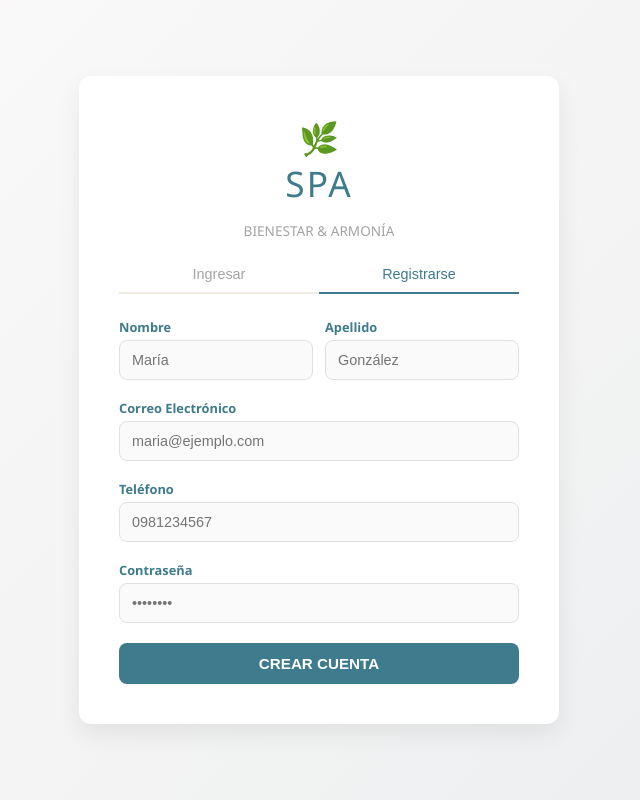
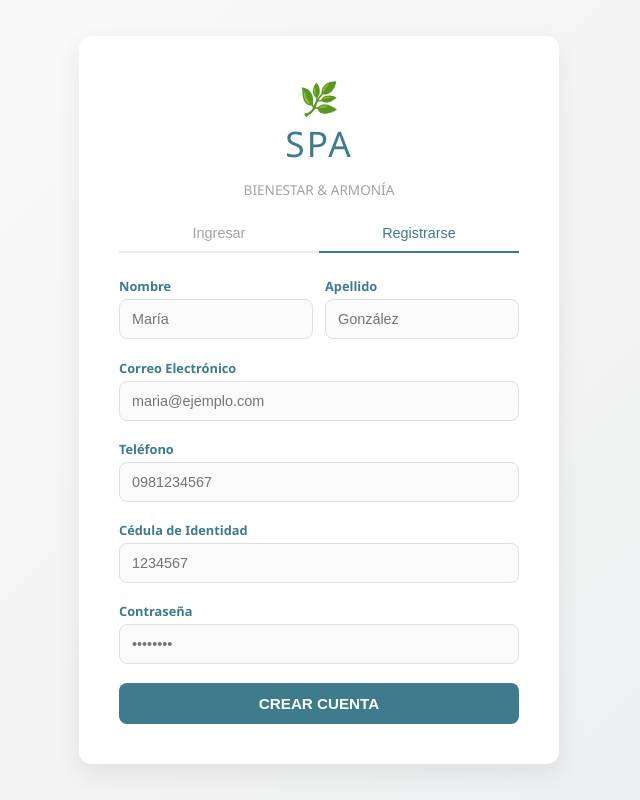
Before and after one commit to JaniSam/SPA_Dise-oWeb, a Vue app in the folder SPA-PROJECT/FrontEnd/: page /login in a window 1280 px wide. Both pictures are taken after a click on the button "Registrarse". Shown: the whole page, without its empty margins (321-961 px from the left). Built offline with nearby package versions, Linux system fonts and the light colour scheme.

Commit message:
Depuración de Bugs en Login

```diff
--- a/SPA-PROJECT/FrontEnd/src/pages/Login.vue
+++ b/SPA-PROJECT/FrontEnd/src/pages/Login.vue
@@ -54,6 +54,10 @@
         <div class="input-spa-group">
           <label>Teléfono</label>
           <input v-model="reg.telefono" type="text" placeholder="0981234567" />
+        </div>
+        <div class="input-spa-group">
+          <label>Cédula de Identidad</label>
+          <input v-model="reg.cedula" type="text" placeholder="1234567" required />
         </div>
         <div class="input-spa-group">
           <label>Contraseña</label>
@@ -113,7 +117,7 @@ const handleLogin = async () => {
 // --- REGISTRO ---
 const reg = reactive({
   nombre: "", apellido: "", email: "",
-  telefono: "", password: "", rol_id: ""
+  telefono: "", cedula: "", password: "", rol_id: ""
 });
 const regError   = ref("");
 const regSuccess = ref("");
```
Also changed, not shown: 1 other file (tests, documents, lock files or other folders).
